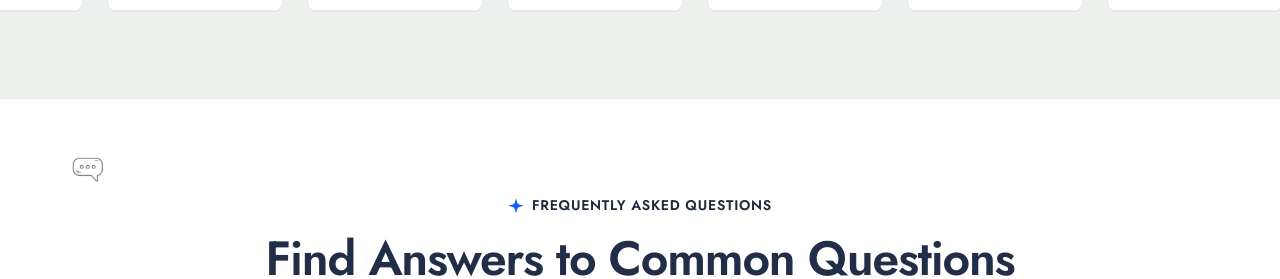
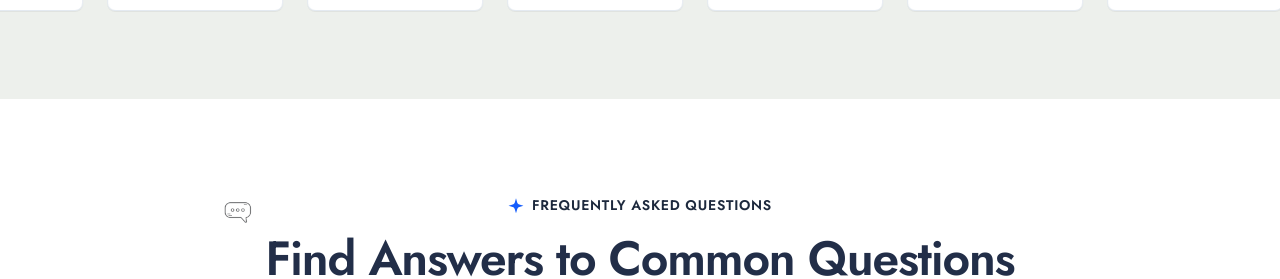
Before and after one commit to Rishidevlx/Loan-website, a React (Vite) app: page / in a window 1280 px wide. Shown: the part 2300-2579 px from the top of the page. Built offline with nearby package versions, Linux system fonts and the light colour scheme.

Commit message:
fix: msg icon FAQ sections

```diff
--- a/src/components/sections/FaqSection.jsx
+++ b/src/components/sections/FaqSection.jsx
@@ -110,15 +110,6 @@ export default function FaqSection() {
       className="py-16 md:py-24 bg-white relative overflow-hidden"
       style={{ fontFamily: themeConfig.typography.fontFamily }}
     >
-      {/* Decorative Wave-Bobbing Message Icon (Top-Left) */}
-      <img
-        src={msgIcon}
-        alt="Decorative Message Bubble"
-        draggable={false}
-        className="absolute top-5 left-5 sm:top-8 sm:left-8 lg:top-12 lg:left-14 w-12 sm:w-14 lg:w-16 h-auto object-contain select-none pointer-events-none opacity-80 z-10 animate-wave-bob hidden sm:block"
-        style={{ animation: 'waveBobbing 4.2s ease-in-out infinite' }}
-      />
-
       {/* Decorative Horizontally Gliding Question Mark Icon (Right-Bottom) */}
       <img
         src={questionIcon}
@@ -151,13 +142,24 @@ export default function FaqSection() {
             </span>
           </div>
 
-          {/* Main H2 Heading */}
+          {/* Main H2 Heading with Message Icon placed cross to letter 'F' in 'Find' */}
+          <div className="relative inline-block">
+            {/* Decorative Wave-Bobbing Message Icon placed diagonally to the letter 'F' */}
+            <img
+              src={msgIcon}
+              alt="Decorative Message Bubble"
+              draggable={false}
+              className="absolute -top-7 -left-10 sm:-top-8 sm:-left-12 lg:-top-9 lg:-left-14 w-10 sm:w-12 lg:w-14 h-auto object-contain select-none pointer-events-none opacity-85 z-10 animate-wave-bob hidden sm:block"
+              style={{ animation: 'waveBobbing 4.2s ease-in-out infinite' }}
+            />
+
             <h2
               className="text-3xl sm:text-4xl md:text-5xl font-semibold tracking-tight text-[#222E48] leading-tight"
               style={{ color: themeConfig.typography.sectionHeading.color }}
             >
               Find Answers to Common Questions
             </h2>
+          </div>
 
           {/* Subtext */}
           <p className="text-sm sm:text-base text-slate-600 leading-relaxed max-w-2xl mx-auto">
```
Lines whose indentation alone changed are shown as unchanged.
